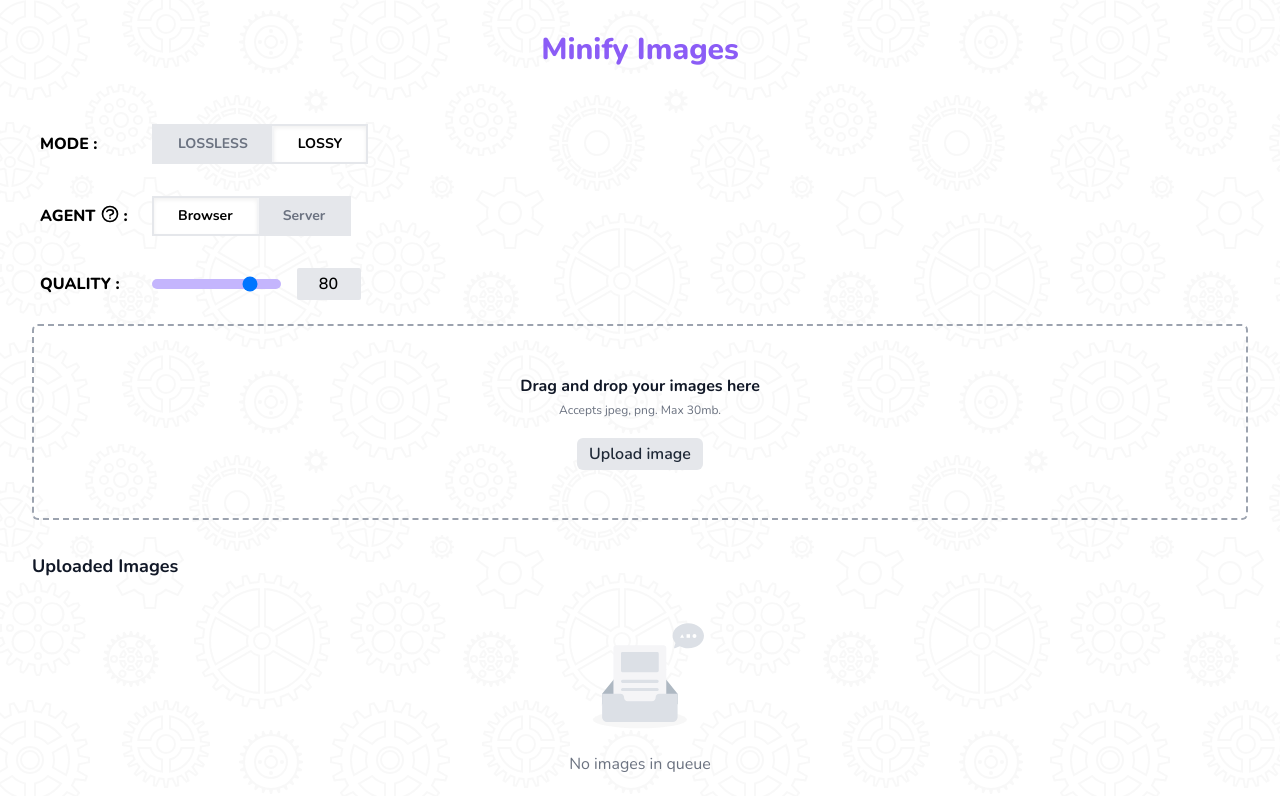
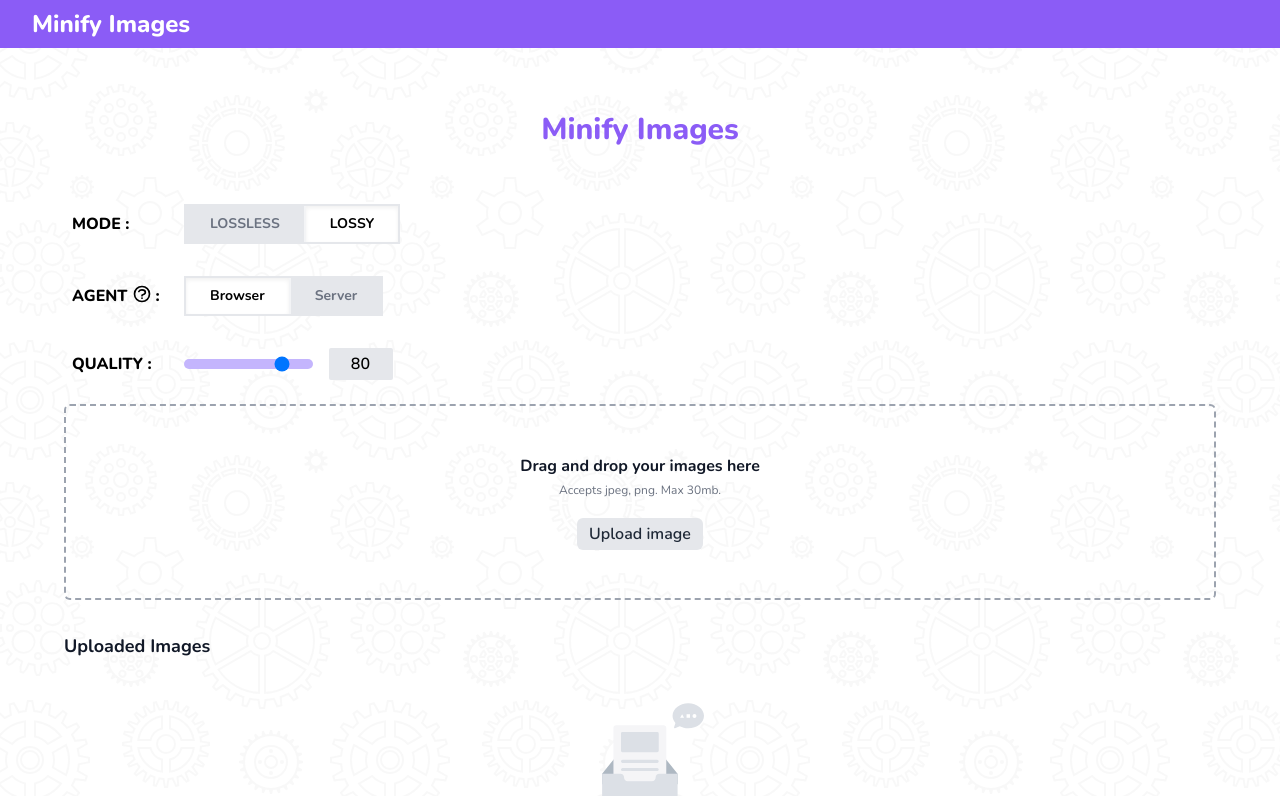
Before and after one commit to leo-dh/minifyimages-webapp, a Preact app in the folder minifyimages-preact/: page / in a window 1280 px wide. Shown: the top 796 px of the page. Built offline with nearby package versions, Linux system fonts and the light colour scheme.

Commit message:
added simple nav

```diff
--- a/minifyimages-preact/src/components/Layout.tsx
+++ b/minifyimages-preact/src/components/Layout.tsx
@@ -1,4 +1,17 @@
-import { h, ComponentChildren } from 'preact';
+import { h, Fragment, ComponentChildren } from 'preact';
 export default function Layout({ children }: { children: ComponentChildren }) {
-  return <div className="mx-auto container">{children}</div>;
+  return (
+    <>
+      <nav className="bg-purple-500 w-full">
+        <div className="mx-auto container px-4 sm:px-8 py-2 max-w-screen-xl">
+          <h2 className="text-white font-extrabold text-2xl pointer-events-none select-none">
+            Minify Images
+          </h2>
+        </div>
+      </nav>
+      <div className="mx-auto container p-4 sm:p-8 max-w-screen-xl">
+        {children}
+      </div>
+    </>
+  );
 }
```
